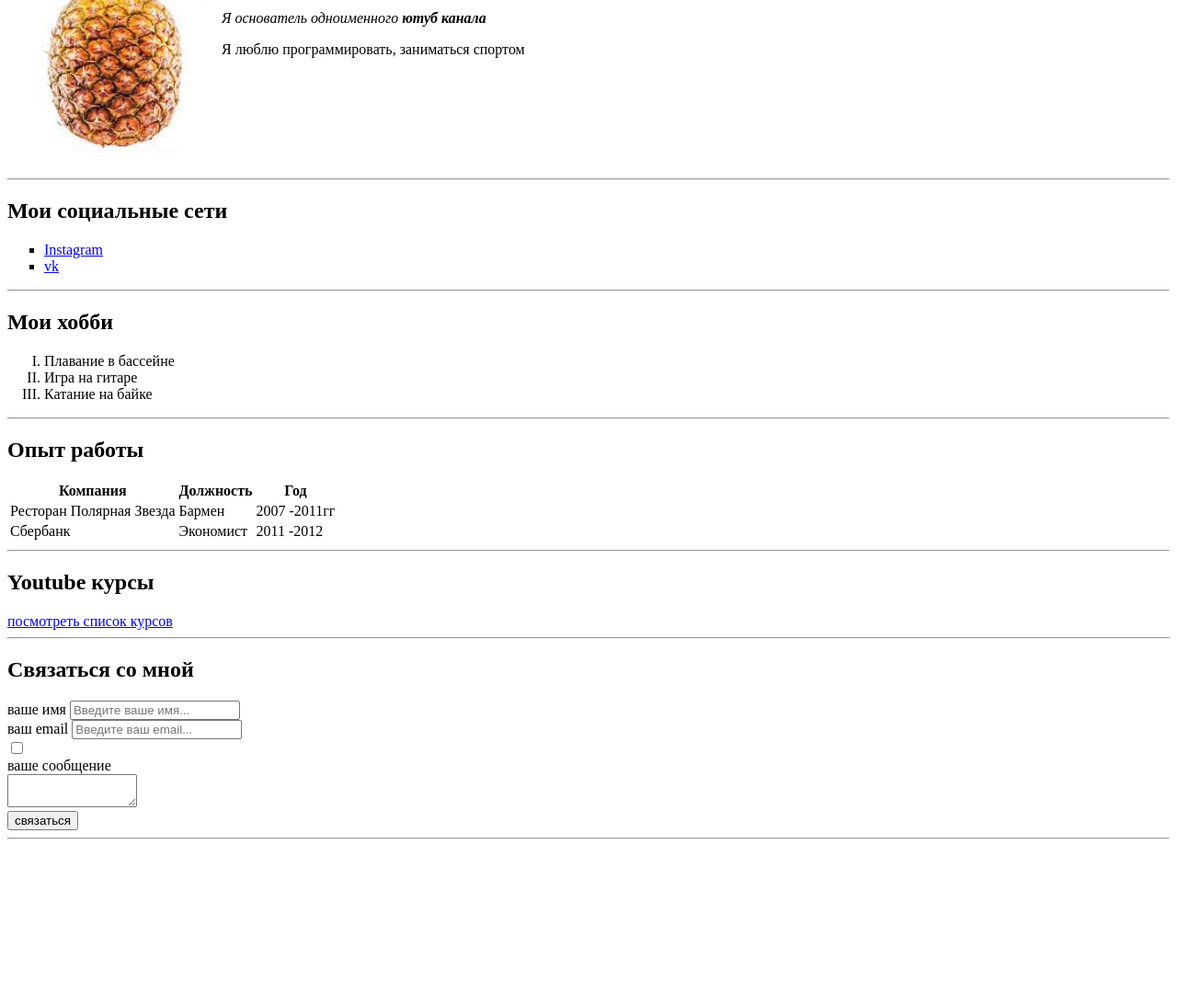
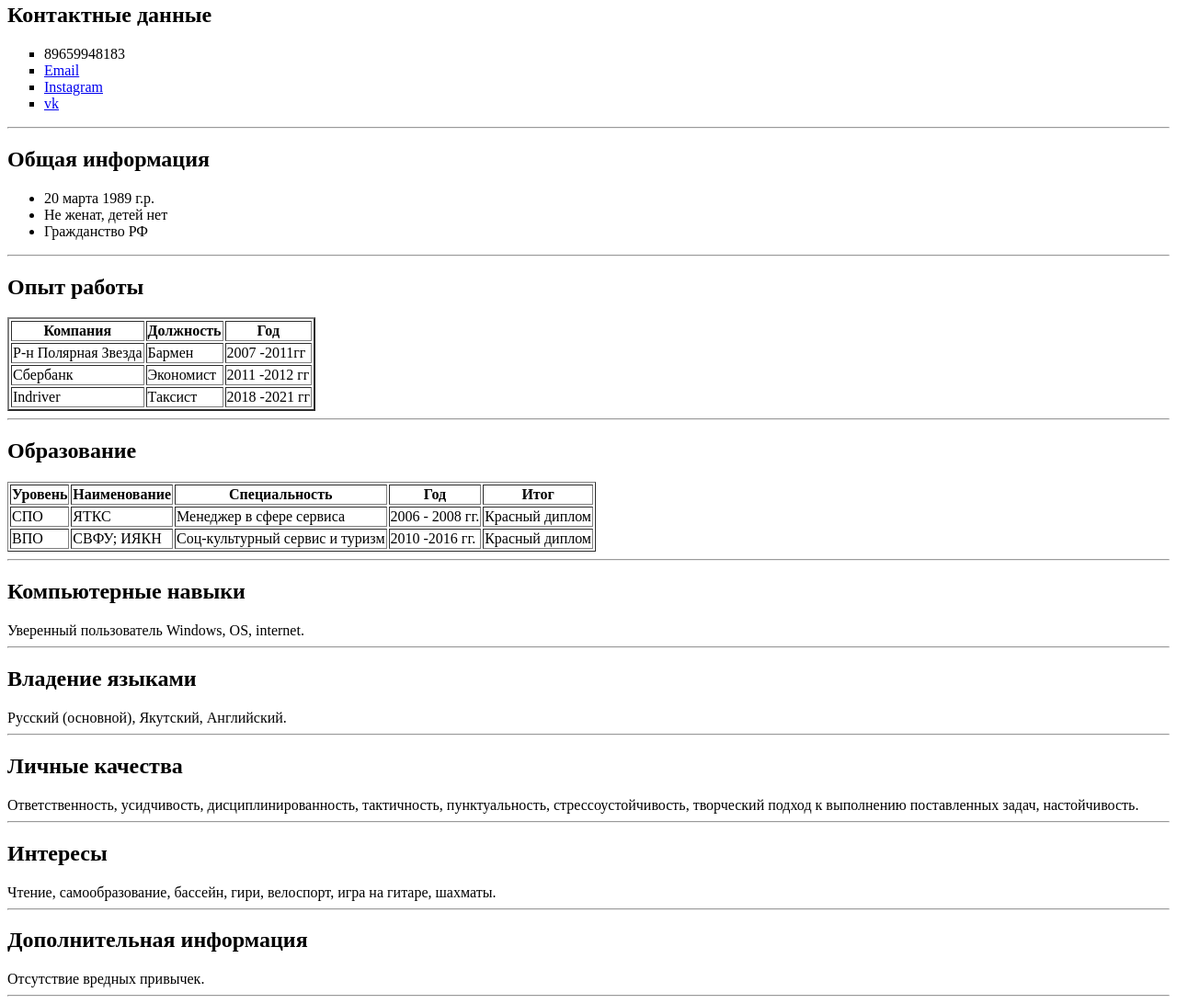
Before and after one commit to YakutiyanMan32/cv, a plain HTML site: page index.html in a window 1280 px wide. Shown: the part 183-1275 px from the top of the page at 92% size. Before the commit the page ends 1104 px from the top, so only its background shows below. Drawn offline with Linux system fonts and the light colour scheme.

Commit message:
Creat CV

```diff
--- a/index.html
+++ b/index.html
@@ -8,12 +8,11 @@
 <table cellspacing="15">
     <tr>
         <td>
-            <img src="аватар.jpeg" width="200" alt="тут мое фото"/>
+            <img src="авка.jpeg" width="200" alt="тут мой аватар"/>
         </td>
         <td>
             <h1>Николай Артемьев</h1>
-            <p><em>Я основатель одноименного <strong>ютуб канала</strong></em></p>
-            <p>Я люблю программировать, заниматься спортом</p>
+            <p><em>Соискатель на должность <strong>Junior Frontend</strong></em></p>
         </td>
     </tr>
 </table>
@@ -21,69 +20,93 @@
 
      <hr>
 
-    <h2>Мои социальные сети</h2>
+    <h2>Контактные данные</h2>
     <ul type="square">
+        <li>89659948183</li>
+        <li><a href="https://e.mail.ru/inbox/?app_id_mytracker=58519&authid=kzwcqv2o.qv9&back=1%2C1&dwhsplit=s10273.b1ss12743s&from=login%2Cnavi&x-login-auth=1&afterReload=1" target="_blank">Email</a></li>
         <li><a href="https://instagram.com/artemev.nikolay" target="_blank">Instagram</a></li>
         <li><a href="https://vkontakte.ru" target="_blank">vk</a></li>
     </ul>
     <hr>
 
-    <h2>Мои хобби</h2>
-    <ol type="I">
-        <li>Плавание в бассейне</li>
-        <li>Игра на гитаре</li>
-        <li>Катание на байке</li>
-    </ol>
+    <h2>Общая информация</h2>
+    <ul type="disc">
+        <li>20 марта 1989 г.р.</li>
+        <li>Не женат, детей нет</li>
+        <li>Гражданство РФ</li>
+    </ul>
     <hr>
 
     <h2>Опыт работы</h2>
-    <table>
+    <table border="2">
     <tr>
           <th>Компания</th>
           <th>Должность</th>
           <th>Год</th>
     </tr>
     <tr>
-          <td>Ресторан Полярная Звезда</td>
+          <td>Р-н Полярная Звезда</td>
           <td>Бармен</td>
           <td>2007 -2011гг</td>
     </tr>
     <tr>
           <td>Сбербанк</td>
           <td>Экономист</td>
-          <td>2011 -2012</td>
+          <td>2011 -2012 гг</td>
     </tr>
+    <tr>
+        <td>Indriver</td>
+        <td>Таксист</td>
+        <td>2018 -2021 гг</td>
+  </tr>
     </table>
     <hr>
 
-    <h2>Youtube курсы</h2>
-    <a href="youtube.html">посмотреть список курсов</a>
+    <h2>Образование</h2>
+    <table border="1">
+        <tr>
+            <th>Уровень</th>
+            <th>Наименование</th>
+            <th>Специальность</th>
+            <th>Год</th>
+            <th>Итог</th>
+        </tr>
+        <tr>
+            <td>СПО</td>
+            <td>ЯТКС</td>
+            <td>Менеджер в сфере сервиса</td>
+            <td>2006 - 2008 гг.</td>
+            <td>Красный диплом</td>
+        </tr>
+        <tr>
+            <td>ВПО</td>
+            <td>СВФУ; ИЯКН</td>
+            <td>Соц-культурный сервис и туризм</td>
+            <td>2010 -2016 гг.</td>
+            <td>Красный диплом</td>
+        </tr>
+    </table>
     <hr>
 
-    <h2>Связаться со мной</h2>
-    <form action="/">
-        <label for="name">ваше имя</label>
-        <input type="text" id="name" placeholder="Введите ваше имя...">
+    <h2>Компьютерные навыки</h2>
+    Уверенный пользователь Windows, OS, internet.
+    <hr>
 
-        <br>
+    <h2>Владение языками</h2>
+    Русский (основной), Якутский, Английский.
+    <hr>
 
-        <label for="email">ваш email</label>
-        <input type="email" id="email" placeholder="Введите ваш email...">
+    <h2>Личные качества</h2>
+    Ответственность, усидчивость, дисциплинированность, тактичность, пунктуальность, стрессоустойчивость, творческий подход к выполнению поставленных задач, настойчивость.
+    <hr>
 
-        <br>
+    <h2>Интересы</h2>
+    Чтение, самообразование, бассейн, гири, велоспорт, игра на гитаре, шахматы.
+    <hr>
 
-        <input type="checkbox">
+    <h2>Дополнительная информация</h2>
+    Отсутствие вредных привычек.
+    <hr>
 
-        <br>
-
-        <label for="text">ваше сообщение</label>
-        <br>
-       <textarea id="text" rows="2" cols="15"></textarea>
-
-        <br>
-
-        <input type="submit" value="связаться">
-    </form>
-    <hr>
 </body>
 </html>
```
Also changed, not shown: Авка.jpeg (added).
